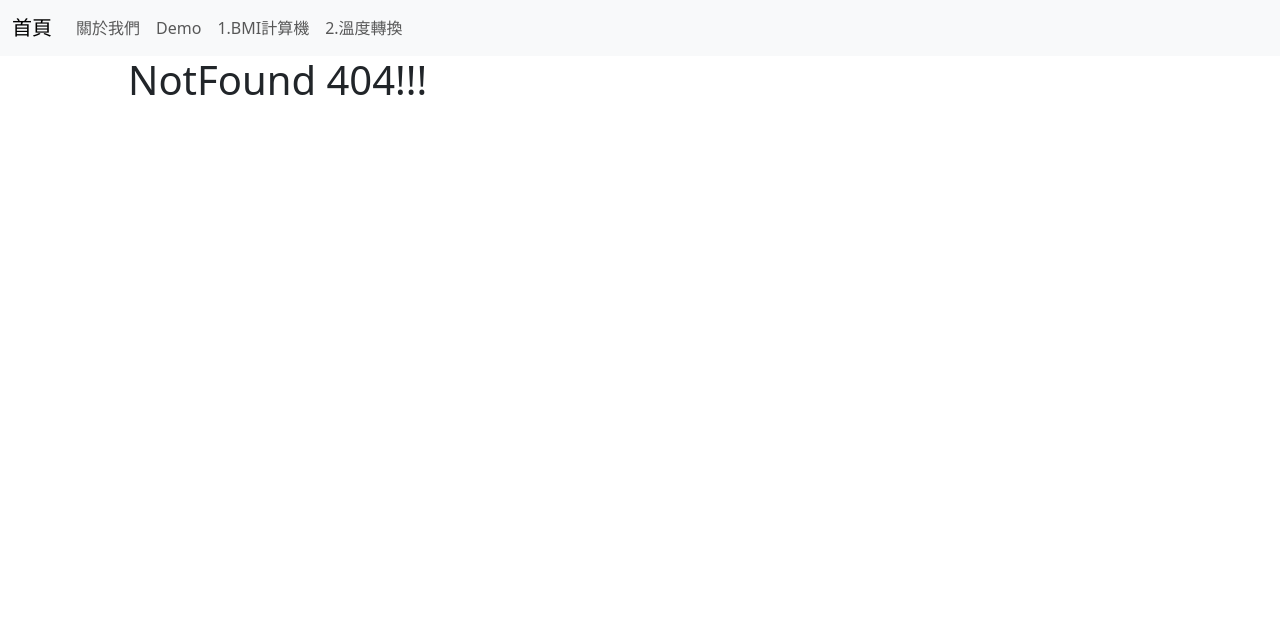
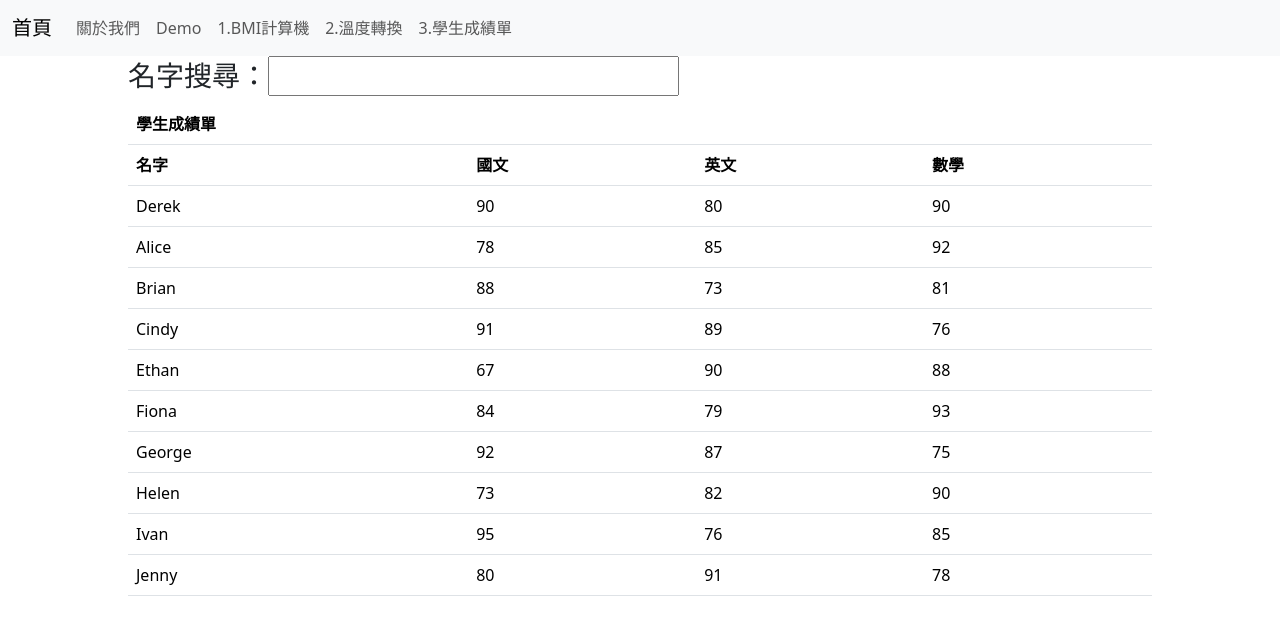
Before and after one commit to Dao-Cheng/vue-project-derek-demo, a Vue app: page /StudentScore in a window 1280 px wide. Before the commit this address had no page. Shown: the top 624 px of the page. Built offline with nearby package versions, Linux system fonts and the light colour scheme.

Commit message:
學生成績單

```diff
--- a/src/App.vue
+++ b/src/App.vue
@@ -49,6 +49,9 @@ import Demo9 from './components/Demo/Demo9.vue';
                     <li class="nav-item">
                         <RouterLink :to="{ name: 'FToC' }" class="nav-link">2.溫度轉換</RouterLink>
                     </li>
+                    <li class="nav-item">
+                        <RouterLink :to="{ name: 'StudentScore' }" class="nav-link">3.學生成績單</RouterLink>
+                    </li>
                 </ul>
             </div>
         </div>
--- a/src/components/Demo/Demo12.vue
+++ b/src/components/Demo/Demo12.vue
@@ -24,6 +24,9 @@ const selectedItem = ref(-1);
 import studentData from '../../data/student.json';
 const student = ref(studentData[5]);
 
+function changeFoodItems() {
+    foodItems.value = foodItems.value.filter(x => x.id > 5);
+}
 
 </script>
 
@@ -35,6 +38,7 @@ const student = ref(studentData[5]);
             {{ `${index}___${item.name}` }}
         </option>
     </select>
+    <button @click="changeFoodItems()">改變foodItems</button>
     <h1>選擇ID:{{ selectedItem }}</h1>
 
     <ul>
--- a/src/router/index.js
+++ b/src/router/index.js
@@ -10,6 +10,7 @@ import NotFound from "@/views/NotFound.vue";
 import BMI from "@/views/BMI.vue";
 import FToC from "@/views/FToC.vue";
 import DemoList from "@/views/DemoList.vue";
+import StudentScore from "@/views/StudentScore.vue";
 
 // 3.定義路由
 const routes = [
@@ -47,6 +48,11 @@ const routes = [
         name: 'FToC'
     },
     {
+        path: '/StudentScore',
+        component: StudentScore,
+        name: 'StudentScore'
+    },
+    {
         path: '/DemoList',
         component: DemoList,
         name: 'DemoList'
--- /dev/null
+++ b/src/views/StudentScore.vue
@@ -0,0 +1,51 @@
+<script setup>
+
+import { ref } from 'vue';
+import studentData from '../data/student.json';
+
+const students = ref(studentData);
+
+const headList = ['名字', '國文', '英文', '數學'];
+
+const search = ref(null);
+
+const searchName = () => {
+    // 篩選資料
+    // students.value
+    students.value = studentData
+        .filter(e => e.name.toLocaleLowerCase().includes(search.value.toLocaleLowerCase()));
+}
+
+</script>
+
+<template>
+
+    <h3>
+        名字搜尋：<input type="text" v-model="search" @keyup="searchName()" />
+    </h3>
+    {{ search }}
+    <table class="table">
+        <thead>
+            <tr>
+                <th colspan="4">學生成績單</th>
+            </tr>
+            <tr>
+                <th v-for="(item, index) in headList">
+                    {{ item }}
+                </th>
+            </tr>
+        </thead>
+        <tbody>
+            <tr v-for="(item, index) in students">
+                <td>{{ item.name }}</td>
+                <td>{{ item.chinese }}</td>
+                <td>{{ item.english }}</td>
+                <td>{{ item.math }}</td>
+            </tr>
+        </tbody>
+    </table>
+
+</template>
+
+
+<style scoped></style>
```
